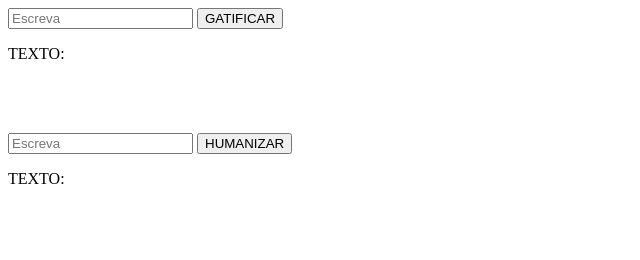
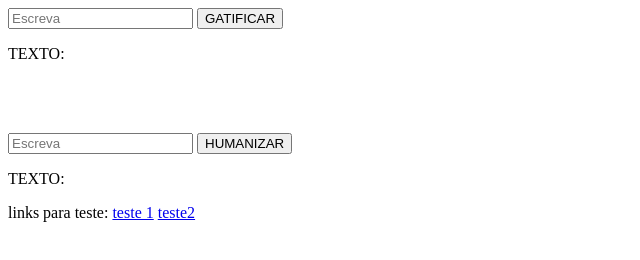
Before and after one commit to allazaoallado/desafio-decodifcar-alura, a plain HTML site: page index.html in a window 1280 px wide. Shown: the whole page, without its empty margins (0-640 px from the left). Drawn offline with Linux system fonts and the light colour scheme.

Commit message:
testando adição de outros arquivos .html

```diff
--- a/index.html
+++ b/index.html
@@ -17,7 +17,7 @@
     <input type="text" placeholder="Escreva" id="input_humano">
     <button onclick="humanizar()" id="button_humano">HUMANIZAR</button>
     <p id="p_humano">TEXTO:</p>
-
+    <p>links para teste: <a href="index2.html">teste 1</a> <a href="teste/index3.html">teste2</a></p>
     <script src="script.js"></script>
 </body>
 </html>
```
Also changed, not shown: index2.html (added), teste/index3.html (added).
